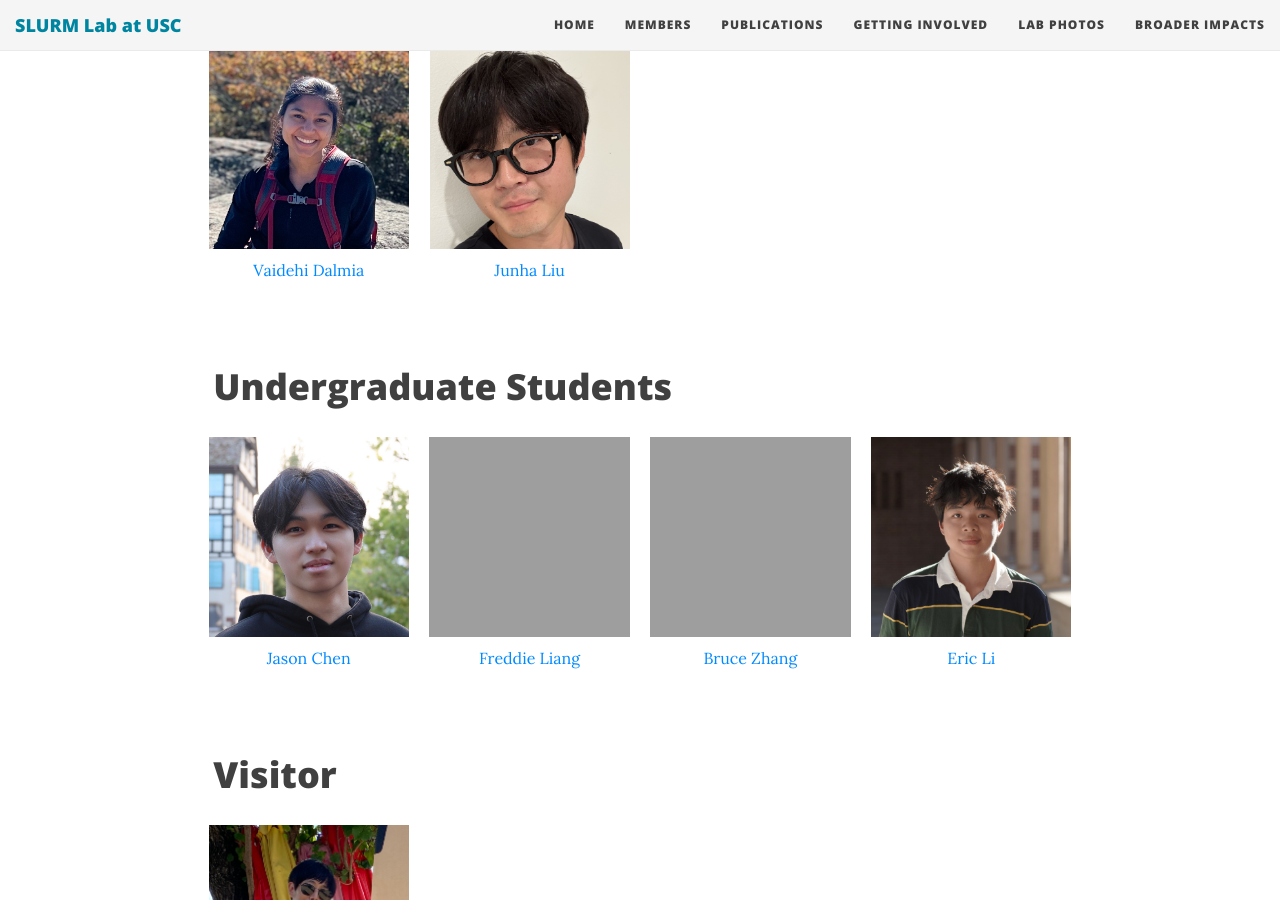
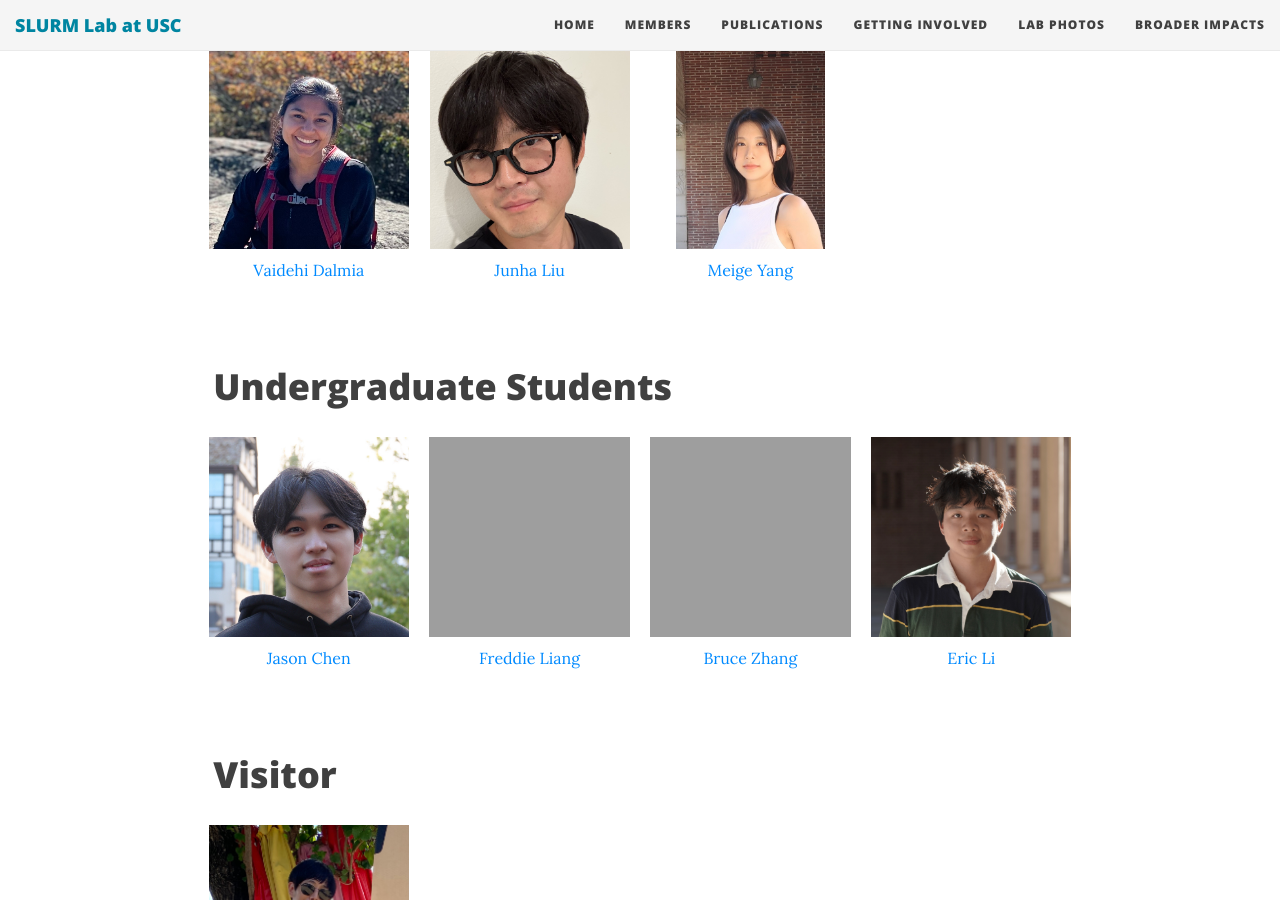
Before and after one commit to slurm-lab-usc/slurm-lab-usc.github.io, a Jekyll site: the page built from members.md, in a window 1280 px wide and 900 px high, scrolled down 1669 px. Built offline with Jekyll 4.4.1, drawn with Linux system fonts in a browser that asks for light colours; nearby versions of some CDN libraries.

Commit message:
Add Meige Yang to lab members

```diff
--- a/members.md
+++ b/members.md
@@ -74,6 +74,9 @@
           - name: Junha Liu
             photo_url: https://slurm-lab-usc.github.io/img/people/JunhaLiu.jpg
             web_url: https://www.linkedin.com/in/junha-liu-39243229a/
+          - name: Meige Yang
+            photo_url: https://slurm-lab-usc.github.io/img/people/MeigeYang.jpg
+            web_url: https://www.linkedin.com/in/maggie-yang-592030267/
 
   - name: Undergraduate Students
     list:
```
Also changed, not shown: img/people/MeigeYang.jpg (added).
